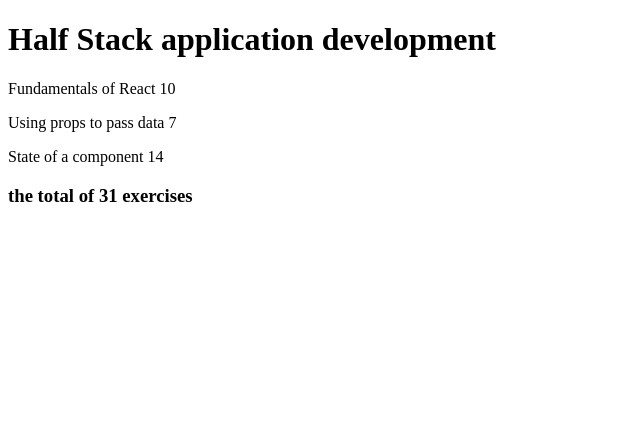
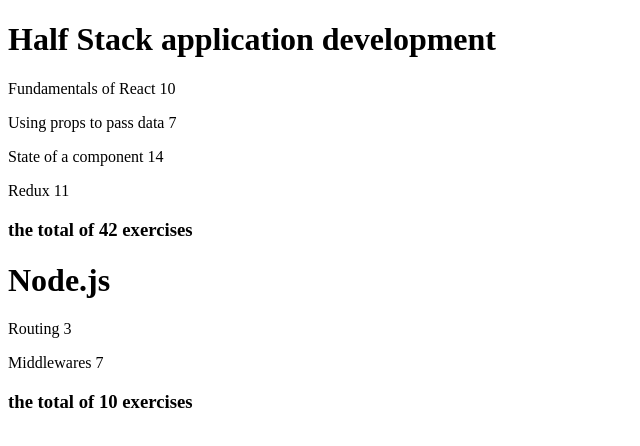
Before and after one commit to JoaDelVecchio/Full-Stack-Developer-Practice, a React (Vite) app in the folder part1/courseInfo/: page / in a window 1280 px wide. Shown: the top 446 px of the page, without its empty margins (0-640 px from the left). Built offline with nearby package versions, Linux system fonts and the light colour scheme.

Commit message:
Rework code so it works with multiply courses
- Use map to render all the courses

```diff
--- a/part1/courseInfo/components/Course.jsx
+++ b/part1/courseInfo/components/Course.jsx
@@ -1,11 +1,17 @@
 import Content from "./Content";
 import Header from "./Header";
 
-const Course = ({ course }) => {
+const Course = ({ courses }) => {
+  console.log(courses[0].name);
   return (
     <div>
-      <Header course={course} />
-      <Content parts={course.parts} />
+      {courses.map((course) => {
+        return (
+          <div>
+            <Header course={course} /> <Content parts={course.parts} />
+          </div>
+        );
+      })}
     </div>
   );
 };
--- a/part1/courseInfo/src/App.jsx
+++ b/part1/courseInfo/src/App.jsx
@@ -1,9 +1,10 @@
 import Course from "../components/Course";
 
 const App = () => {
-  const course = {
+  const courses = [
+    {
+      name: "Half Stack application development",
       id: 1,
-    name: "Half Stack application development",
       parts: [
         {
           name: "Fundamentals of React",
@@ -20,10 +21,32 @@
           exercises: 14,
           id: 3,
         },
+        {
+          name: "Redux",
+          exercises: 11,
+          id: 4,
+        },
       ],
-  };
+    },
+    {
+      name: "Node.js",
+      id: 2,
+      parts: [
+        {
+          name: "Routing",
+          exercises: 3,
+          id: 1,
+        },
+        {
+          name: "Middlewares",
+          exercises: 7,
+          id: 2,
+        },
+      ],
+    },
+  ];
 
-  return <Course course={course} />;
+  return <Course courses={courses} />;
 };
 
 export default App;
```
Lines whose indentation alone changed are shown as unchanged.
